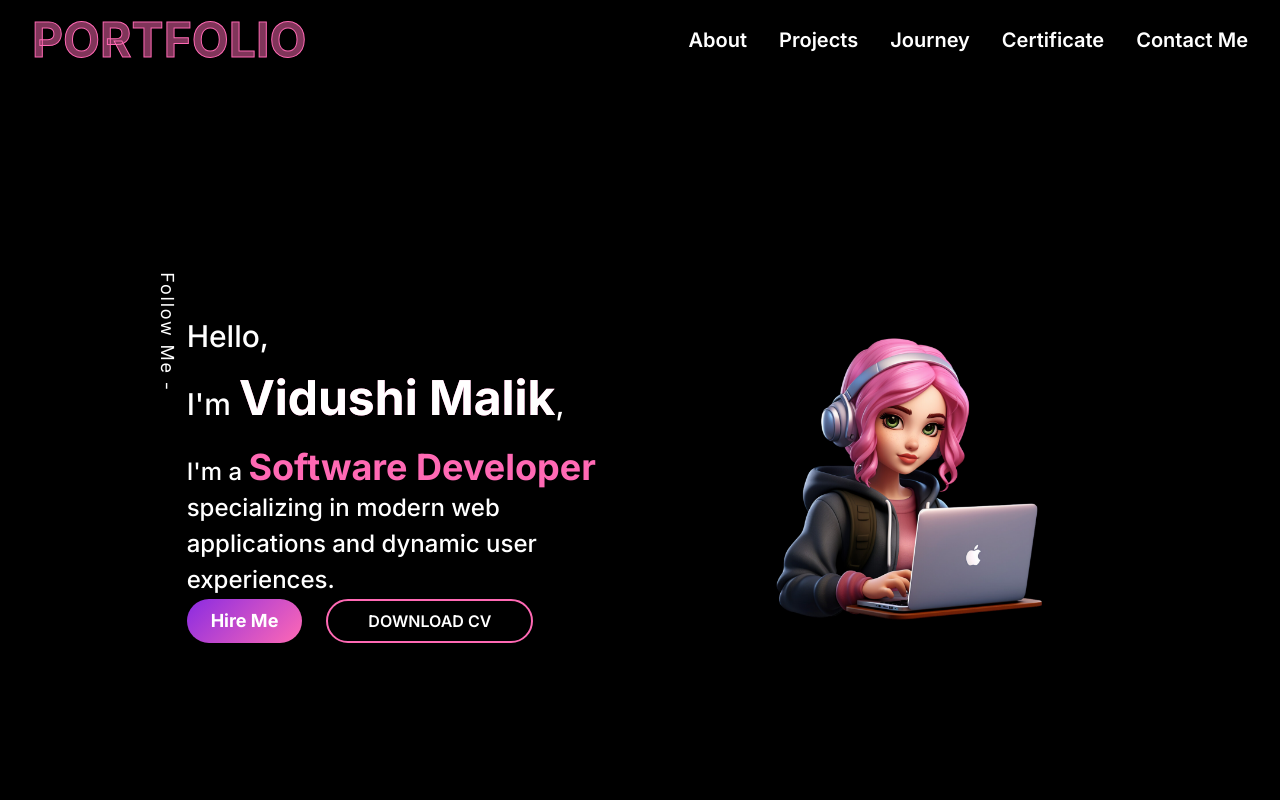
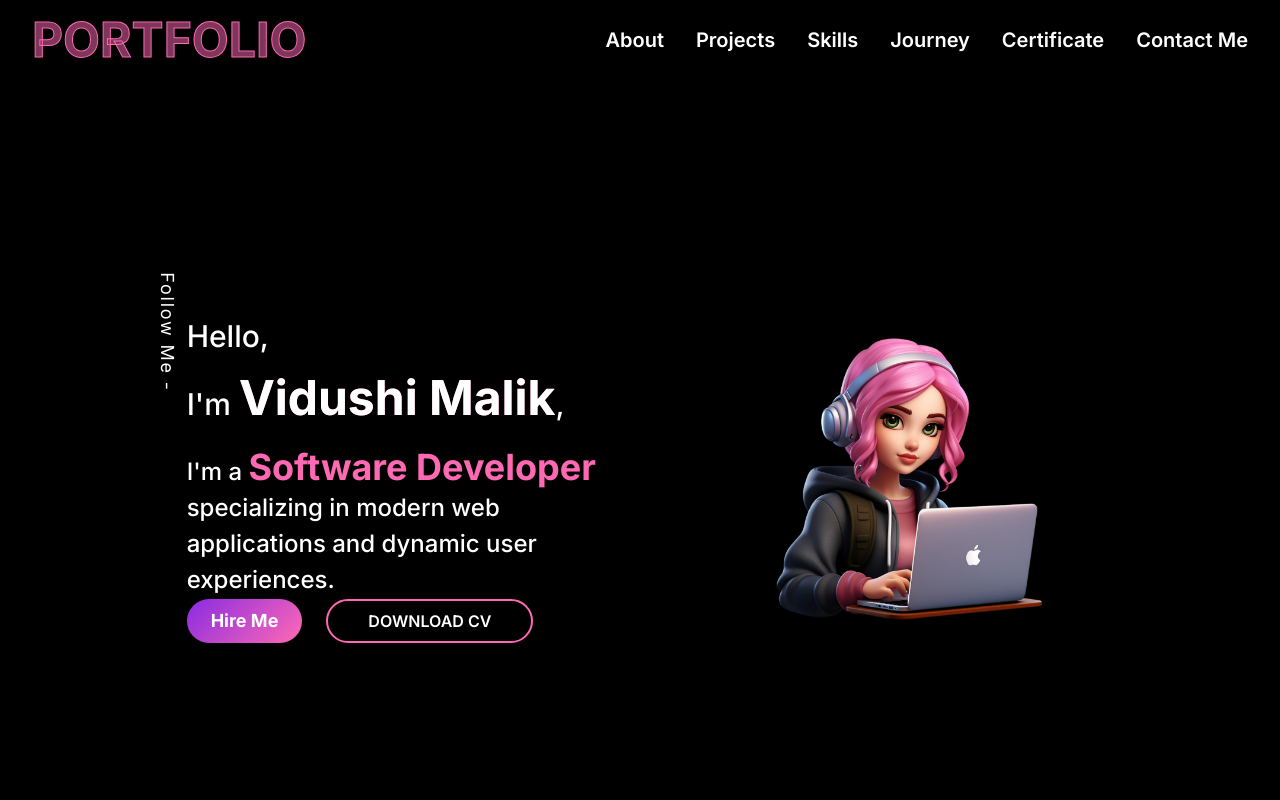
Before and after one commit to Vidushi33/portfolio, a Next.js app: page / in a window 1280 px wide. Shown: the top 800 px of the page. Built offline with nearby package versions, Linux system fonts and the light colour scheme.

Commit message:
added id linking to the setions

```diff
--- a/src/components/about.tsx
+++ b/src/components/about.tsx
@@ -2,7 +2,7 @@ import React from "react";
 
 export default function About() {
   return (
-    <div className=" grid grid-cols-2 justify-center items-center h-screen">
+    <div className=" grid grid-cols-2 justify-center items-center h-screen" id="about">
       <div></div>
       <div className="w-full  p-10 glass-card">
         <h1 className="text-center font-bold text-3xl text-primaryColor tracking-widest">
--- a/src/components/contactForm.tsx
+++ b/src/components/contactForm.tsx
@@ -22,7 +22,7 @@ export default function ContactForm() {
   const onSubmit: SubmitHandler<IFormInput> = async (data: any) => {};
 
   return (
-    <div className="grid grid-cols-2">
+    <div className="grid grid-cols-2" id="contact">
       <div className="flex ">
         <form
           onSubmit={handleSubmit(onSubmit)}
--- a/src/components/footer.tsx
+++ b/src/components/footer.tsx
@@ -1,3 +1,5 @@
+"use client"
+
 import { NAVBAR_ITEMS } from "@/utils/constants";
 import Github from "@Icons/github";
 import LinkedIn from "@Icons/linkedin";
@@ -38,8 +40,14 @@ const Footer = () => {
               <p
                 key={index}
                 className=" cursor-pointer hover:text-primaryColor"
+                onClick={() => {
+                    const section = document.getElementById(item.id);
+                    if (section) {
+                      section.scrollIntoView({ behavior: "smooth" });
+                    }
+                  }}
               >
-                <Link href="">{item.name}</Link>
+                {item.name}
               </p>
             ))}
           </div>
--- a/src/components/navbar.tsx
+++ b/src/components/navbar.tsx
@@ -1,5 +1,7 @@
+"use client"
+
+import React from "react";
 import { NAVBAR_ITEMS } from "@/utils/constants";
-import React from "react";
 
 export default function Navbar() {
   return (
@@ -11,6 +13,13 @@ export default function Navbar() {
           <p
             key={index}
             className="font-semibold text-xl cursor-pointer hover:text-primaryColor"
+            onClick={() => {
+              const section = document.getElementById(item.id);
+              if (section) {
+                section.scrollIntoView({ behavior: "smooth" });
+              }
+            }}
+
           >
             {item.name}
           </p>
--- a/src/components/projects.tsx
+++ b/src/components/projects.tsx
@@ -4,7 +4,7 @@ import ProjectCard from "./projectCard";
 
 const Projects = () => {
   return (
-    <div className="flex flex-col h-Screen text-white">
+    <div className="flex flex-col h-Screen text-white" id="projects">
       <div className="flex justify-center">
         <h1 className=" font-bold text-4xl text-primaryColor tracking-widest">
           Projects
--- a/src/components/skills.tsx
+++ b/src/components/skills.tsx
@@ -4,7 +4,7 @@ import React from "react";
 
 const Skills = () => {
   return (
-    <div className="bg-black  h-screen">
+    <div className="bg-black  h-screen" id="skills">
       <div className="grid grid-cols-7 justify-center items-center gap-6">
         {SKILLS.slice(0, 7).map((datum, index) => (
           <Image
--- a/src/utils/constants.ts
+++ b/src/utils/constants.ts
@@ -20,11 +20,12 @@ import {
 } from "@Image/index";
 
 export const NAVBAR_ITEMS = [
-  { name: "About", link: "" },
-  { name: "Projects", link: "" },
-  { name: "Journey", link: "" },
-  { name: "Certificate", link: "" },
-  { name: "Contact Me", link: "" },
+  { name: "About", id: "about" },
+  { name: "Projects", id: "projects" },
+  { name: "Skills", id: "skills" },
+  { name: "Journey", id: "journey" },
+  { name: "Certificate", id: "certificate" },
+  { name: "Contact Me", id: "contact" },
 ];
 
 export const PROJECTS = [
```
